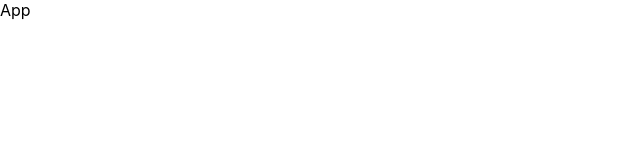
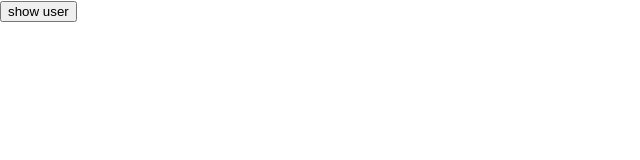
Before and after one commit to orangeRabit/apr-2021-react, a React (Create React App) app: page / in a window 1280 px wide. Shown: the top 160 px of the page, without its empty margins (0-640 px from the left). Built offline with nearby package versions, Linux system fonts and the light colour scheme.

Commit message:
test reducer

```diff
--- a/package.json
+++ b/package.json
@@ -9,7 +9,9 @@
     "react": "^17.0.2",
     "react-dom": "^17.0.2",
     "react-scripts": "4.0.3",
-    "web-vitals": "^1.1.2"
+    "web-vitals": "^1.1.2",
+    "axios": "^0.21.1",
+    "react-router-dom": "^5.2.0"
   },
   "scripts": {
     "start": "react-scripts start",
--- a/src/App.js
+++ b/src/App.js
@@ -1,7 +1,31 @@
+import {getUsers} from "./api/Api";
+import {useReducer} from "react";
+import Users from "./user/Users";
+function reducer (state, action) {
+	console.log(state);
+	switch (action.type) {
+
+		case 'getUser':
+			let usersArr;
+			getUsers().then(response => {state(response.data)})
+			return {...state}
+	}
+}
+
 export default function App() {
+
+	// let [users, setUsers] = useState([]);
+	// useEffect(() => {
+	// 	getUsers().then(response => {
+	// 		setUsers(response.data)
+	// 	})
+	// }, [])
+
+	let [state, dispatch] = useReducer(reducer, [])
 	return (
 		<div>
-		App
+			<button onClick={()=>{dispatch({type: 'getUsers'})}}>show user</button>
+		{/*<Users items={state}/>*/}
 
 		</div>
 	);
--- /dev/null
+++ b/src/api/Api.js
@@ -0,0 +1,9 @@
+import axios from 'axios';
+
+let axiosInstance = axios.create({
+    baseURL: 'https://jsonplaceholder.typicode.com/users'
+});
+
+const getUsers = () => axiosInstance();
+
+export {getUsers};
--- /dev/null
+++ b/src/user/User.js
@@ -0,0 +1,12 @@
+
+export default function User({item}) {
+
+    return (
+        <div className='userCard'>
+            <h2>
+                {item.id} - {item.name}
+            </h2>
+
+        </div>
+    );
+}
--- /dev/null
+++ b/src/user/Users.js
@@ -0,0 +1,13 @@
+
+import User from '../user/User';
+
+export default function Users({items}) {
+
+    return (
+        <div>
+            {
+                items.map(u => <User key={u.id} item={u}/>)
+            }
+        </div>
+    );
+}
```
